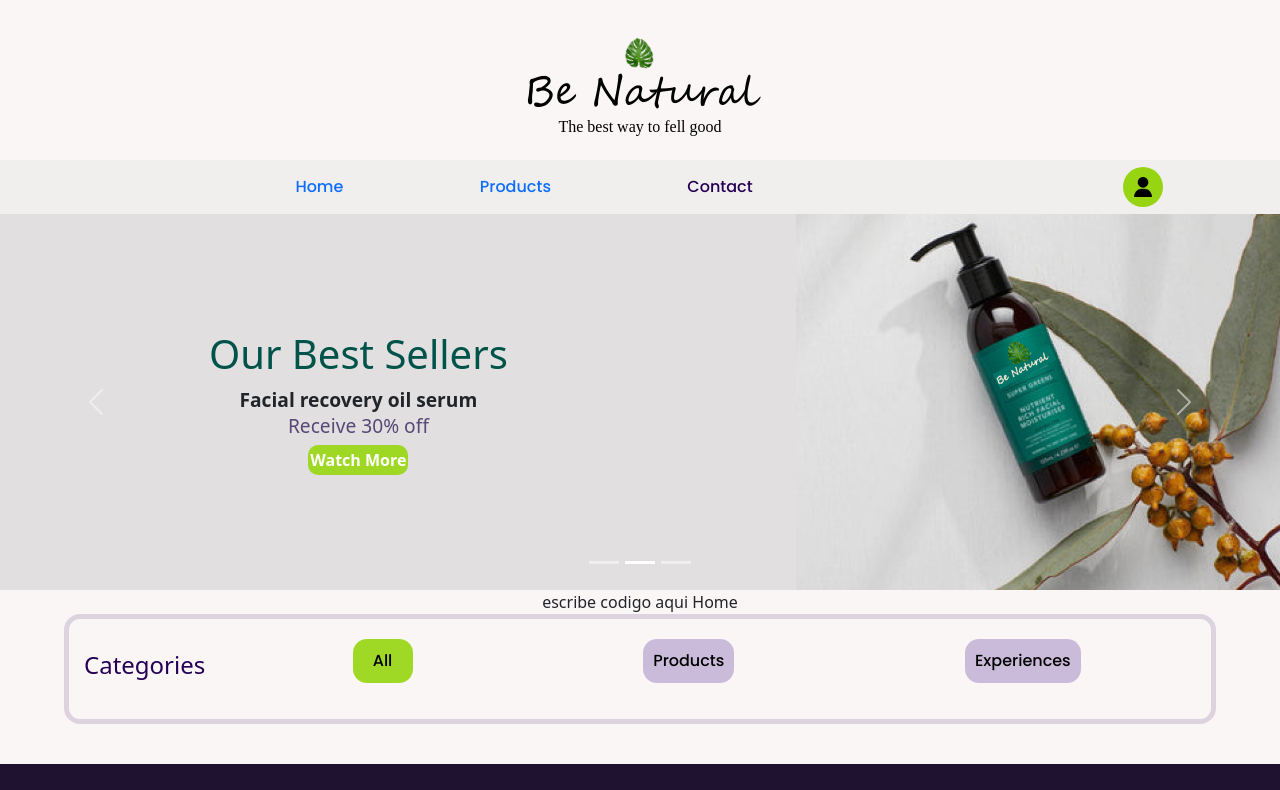
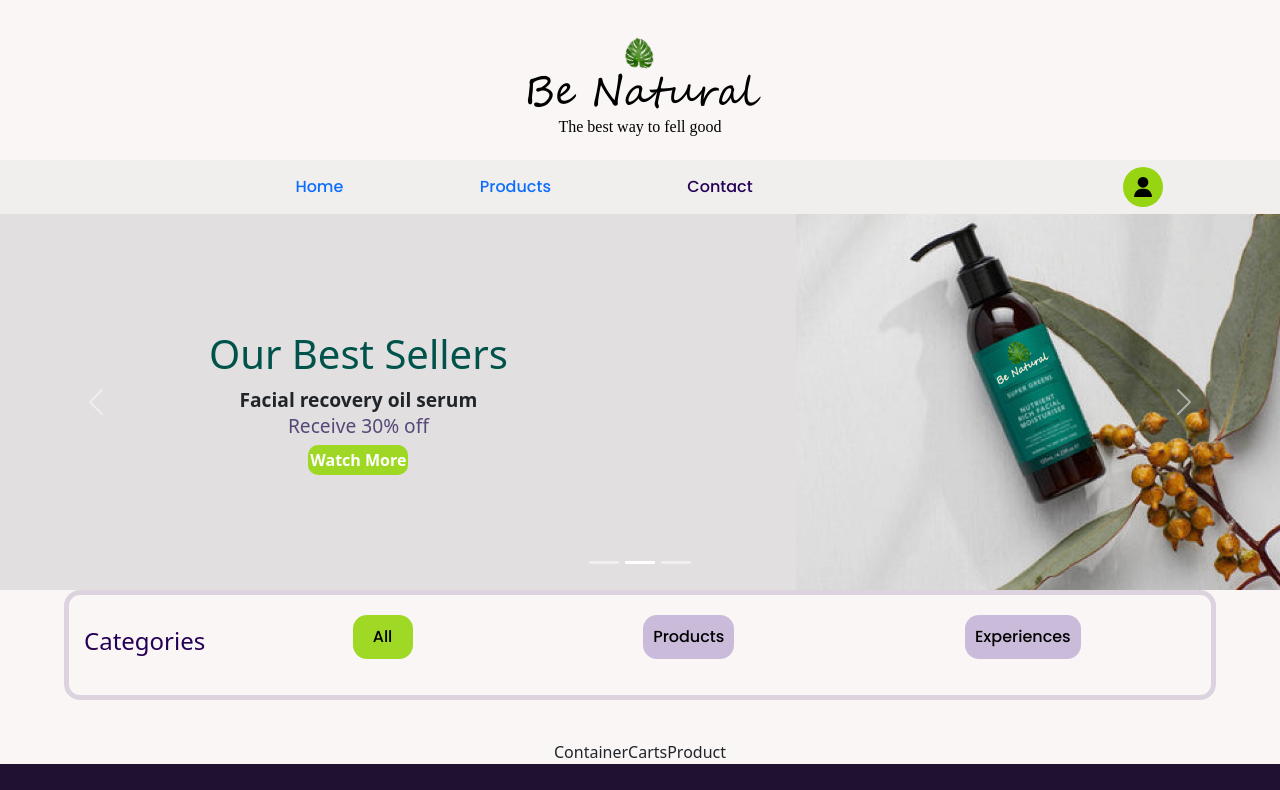
Before and after one commit to mabicodes/hackathon-benatural, a React (Create React App) app in the folder client/: page /#/ in a window 1280 px wide. Shown: the top 790 px of the page. Built offline with nearby package versions, Linux system fonts and the light colour scheme.

Commit message:
upload css home

```diff
--- a/client/src/components/home/Home.jsx
+++ b/client/src/components/home/Home.jsx
@@ -8,8 +8,8 @@ export const Home = () =>  {
     return (
         <div className="home">
             <Carousel/>
-            escribe codigo aqui Home
             <MenuHome/>
+            ContainerCartsProduct
         </div>
     )
 }
```
